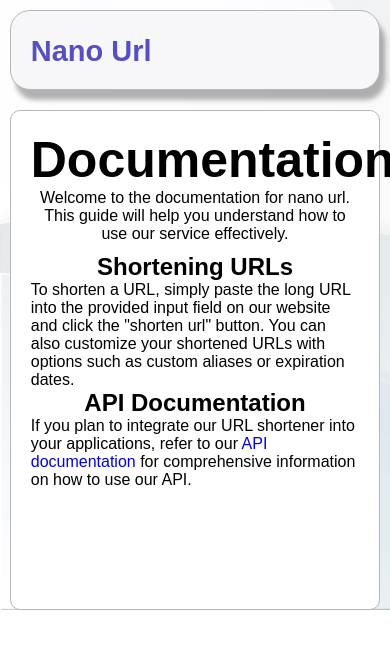
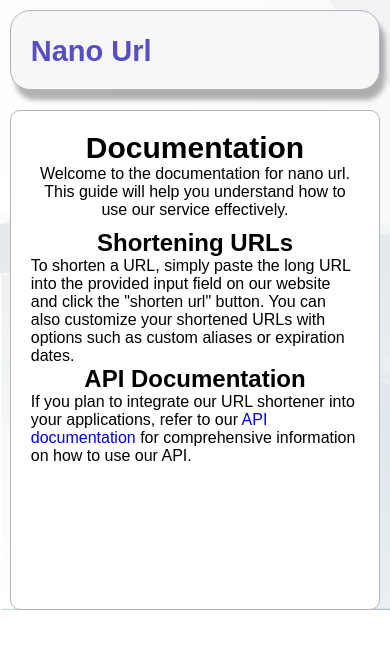
Before and after one commit to w1tchCrafter/nano-url, a React (Vite) app: page /docs in a window 390 px wide. Shown: the top 648 px of the page. Built offline with nearby package versions, Linux system fonts and the light colour scheme; a web font is replaced by a local one.

Commit message:
added docs to media queries

```diff
--- a/src/index.css
+++ b/src/index.css
@@ -309,4 +309,8 @@ button {
     margin-right: 20px;
     margin-top: 5px;
   }
+
+  .documentation .docs-title h1 {
+    font-size: 30px;
+  }
 }
```
